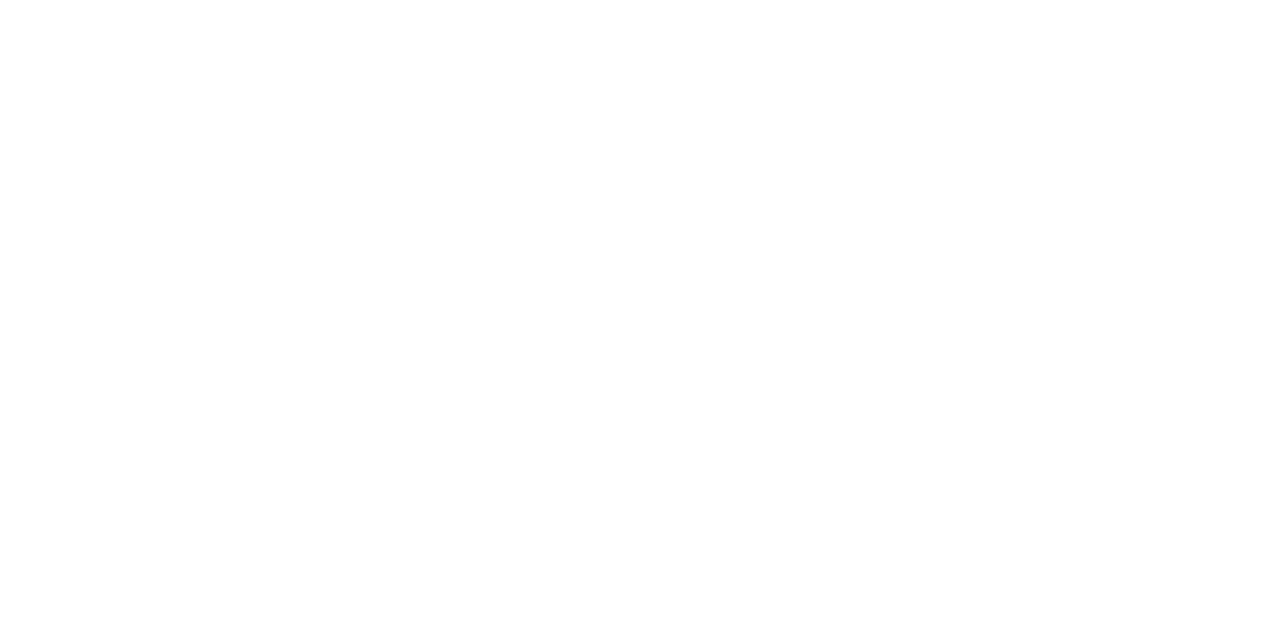
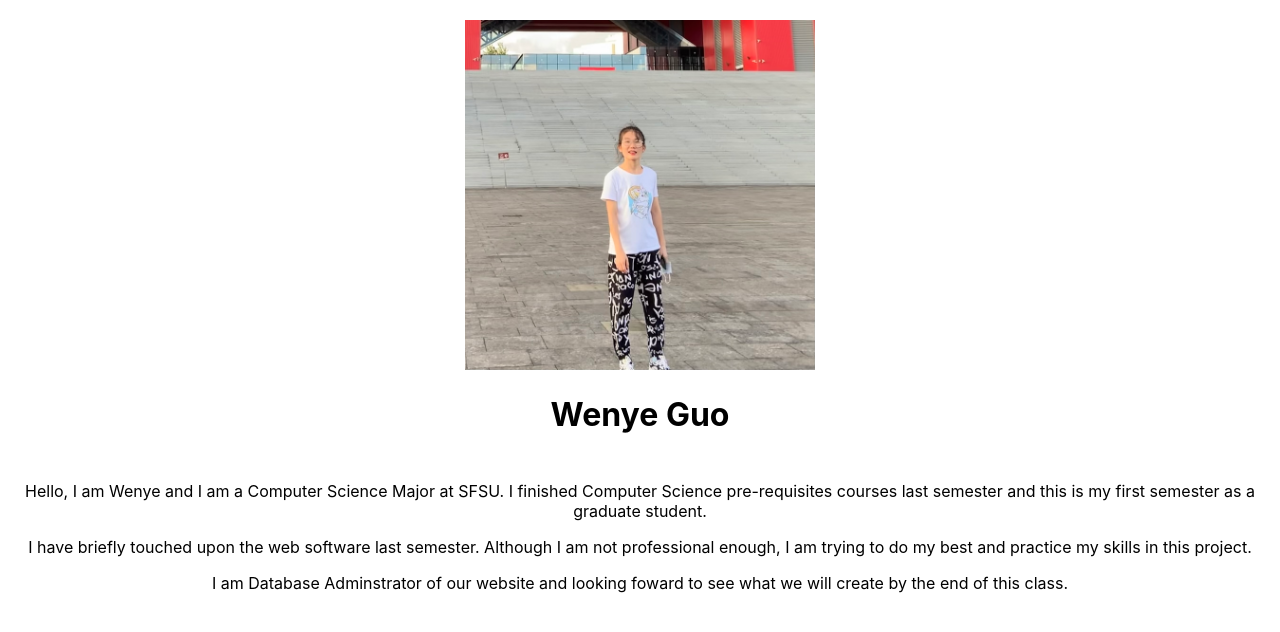
Before and after one commit to sfsu-joseo/csc648-848-01-sw-engineering-summer-22-team02, a React (Create React App) app in the folder application/front-end/: page /PersonalAbout/Guo in a window 1280 px wide. Before the commit this address had no page. Shown: the top 632 px of the page. Built offline with nearby package versions, Linux system fonts and the light colour scheme.

Commit message:
Add about me-Wenye Guo

```diff
--- a/application/front-end/src/App.js
+++ b/application/front-end/src/App.js
@@ -10,6 +10,7 @@
 import Ireland from "./PersonalAbout/Ireland";
 import Ip from "./PersonalAbout/Ip";
 import Islas from "./PersonalAbout/Islas";
+import Guo from "./PersonalAbout/Guo";
 
 function App() {
   return (
@@ -22,6 +23,7 @@
         <Route path="/PersonalAbout/Ireland" element={<Ireland />} />
         <Route path="/PersonalAbout/Ip" element={<Ip />} />
         <Route path="/PersonalAbout/Islas" element={<Islas />} />
+        <Route path="/PersonalAbout/Guo" element={<Guo />} />
       </Routes>
     </div>
   );
--- a/application/front-end/src/Home.js
+++ b/application/front-end/src/Home.js
@@ -37,7 +37,7 @@
         </h3>
 
         <h3>
-          <a className="button-link" href="/">
+          <a className="button-link" href="/PersonalAbout/Guo">
             Wenye Guo
           </a>
         </h3>
--- a/application/front-end/src/PersonalAbout/Guo.js
+++ b/application/front-end/src/PersonalAbout/Guo.js
@@ -0,0 +1,21 @@
+import React from "react";
+
+function Guo() {
+    return (
+      <div>
+        <img class= "About_Image"src={require('../Images/Guo_Image.jpeg')} />
+        <h1 className="About_Name">Wenye Guo</h1>
+        <p className="About_Paragraph">Hello, I am Wenye and I am a Computer Science Major at SFSU. I finished
+        Computer Science pre-requisites courses last semester and this is my first semester as a graduate student.
+        </p>
+        <p className="About_Paragraph"> I have briefly touched upon the web software last semester. Although I am
+        not professional enough, I am trying to do my best and practice my skills in this project.
+        </p>
+        <p className="About_Paragraph">I am Database Adminstrator of our website and looking foward to see what
+        we will create by the end of this class.
+        </p>
+      </div>
+    );
+  }
+
+  export default Guo;
```
Also changed, not shown: application/front-end/src/Images/Guo_Image.jpeg (added).
